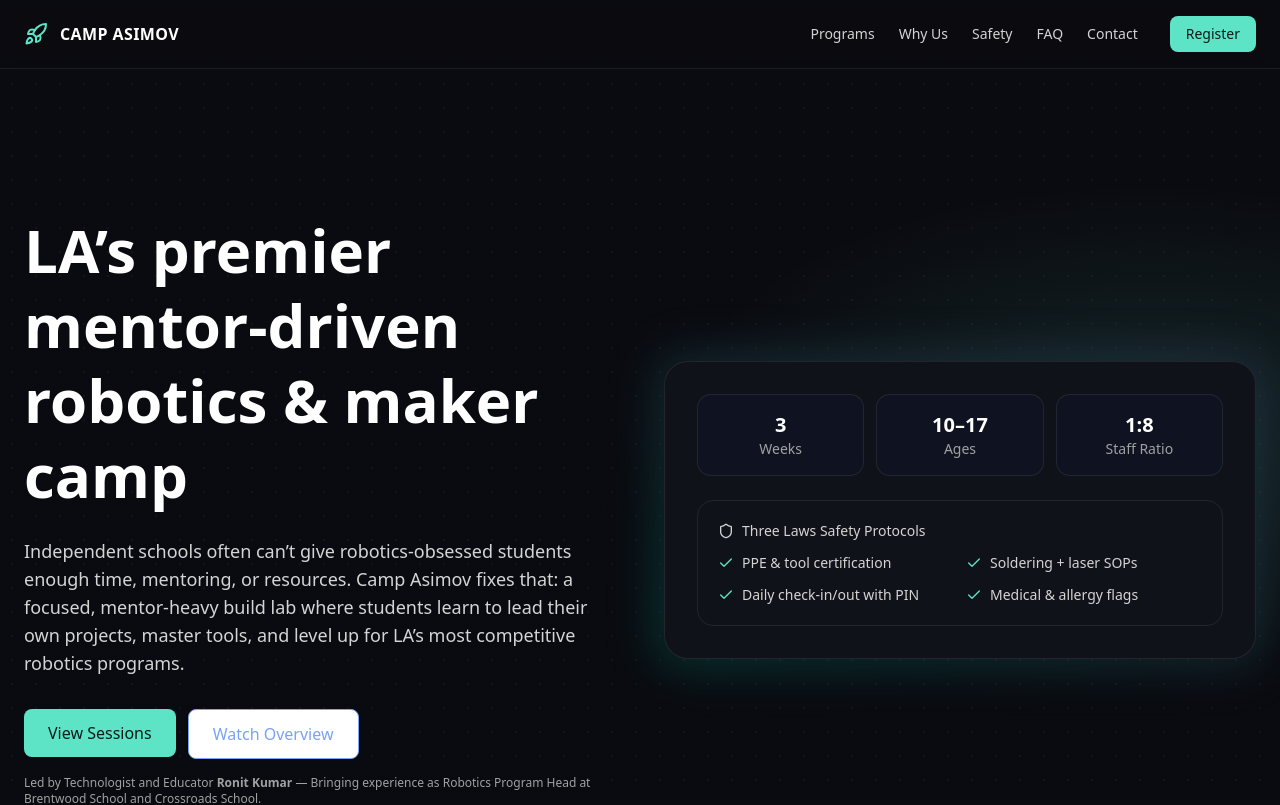
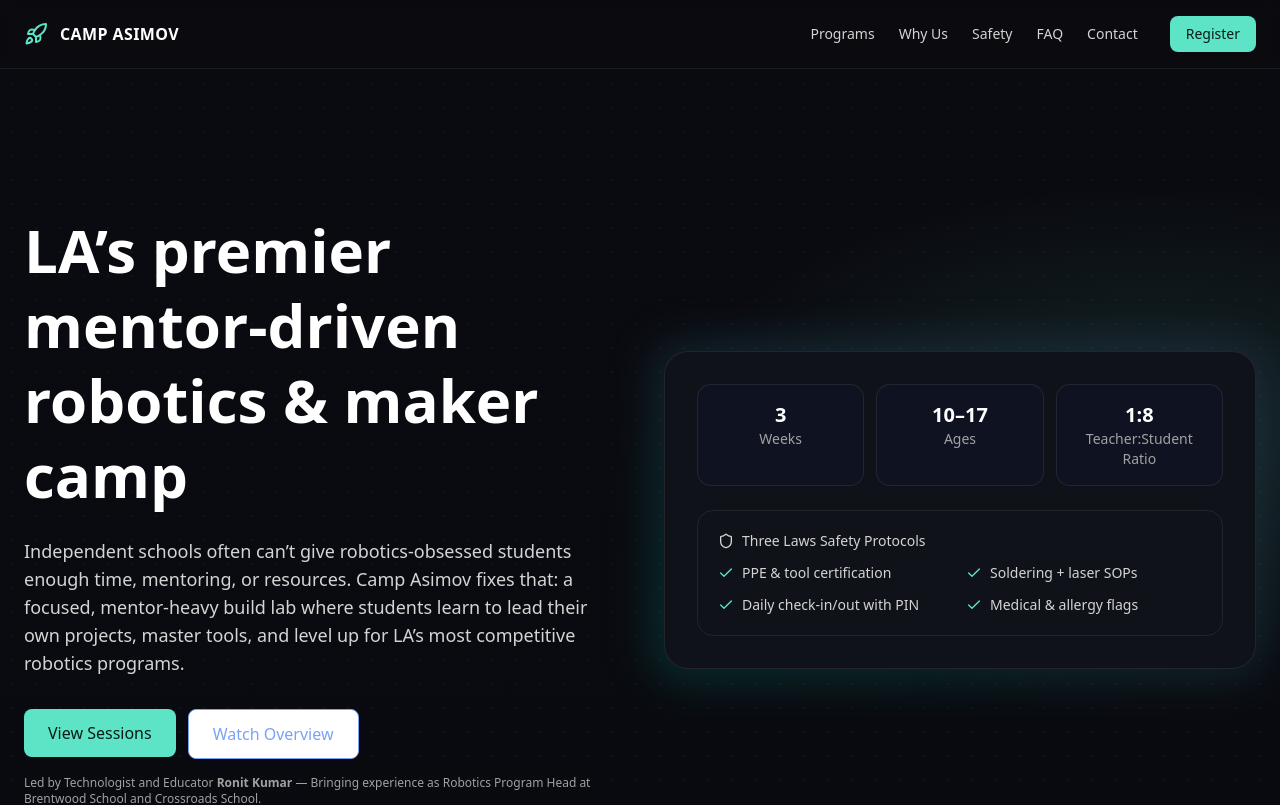
Before and after one commit to KingKumar/camp-asimov, a Next.js app: page / in a window 1280 px wide. Shown: the top 805 px of the page. Built offline with nearby package versions, Linux system fonts and the light colour scheme.

Commit message:
Update AsimovLanding.tsx

```diff
--- a/components/AsimovLanding.tsx
+++ b/components/AsimovLanding.tsx
@@ -147,7 +147,7 @@ export default function AsimovCampLanding() {
               <div className="absolute -inset-2 rounded-3xl bg-gradient-to-tr from-teal-400/20 to-indigo-400/10 blur-xl" />
               <div className="relative rounded-3xl border p-6 md:p-8" style={{ borderColor: ink.line, background: ink.surface }}>
                 <div className="grid grid-cols-3 gap-3 text-center text-sm">
-                  {[ ["3", "Weeks"], ["10–17", "Ages"], ["1:8", "Staff Ratio"] ].map(([n, l]) => (
+                  {[ ["3", "Weeks"], ["10–17", "Ages"], ["1:8", "Teacher:Student Ratio"] ].map(([n, l]) => (
                     <div key={l} className="rounded-xl p-4 border" style={{ borderColor: ink.line, background: ink.panel }}>
                       <div className="font-bold text-xl">{n}</div>
                       <div className="text-neutral-400">{l}</div>
```
